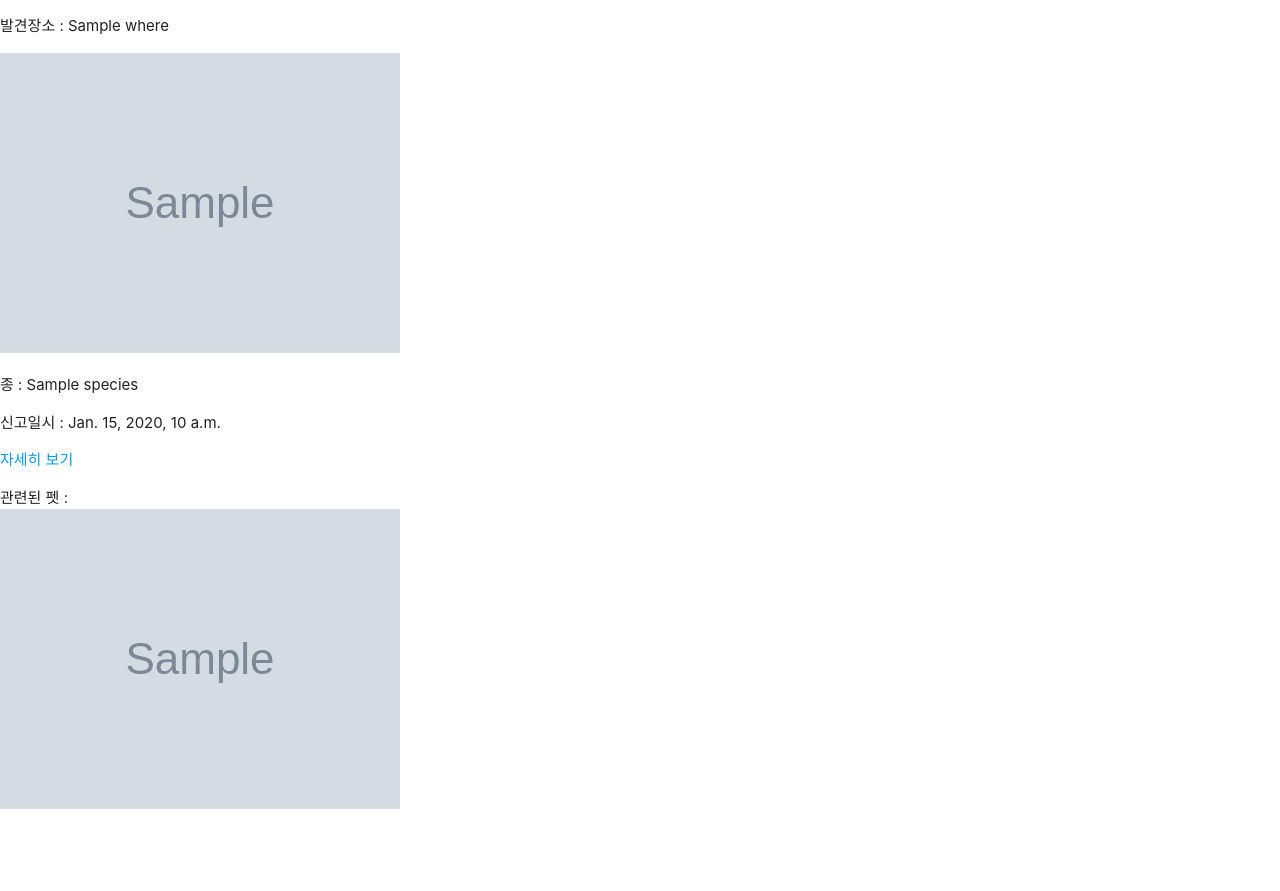
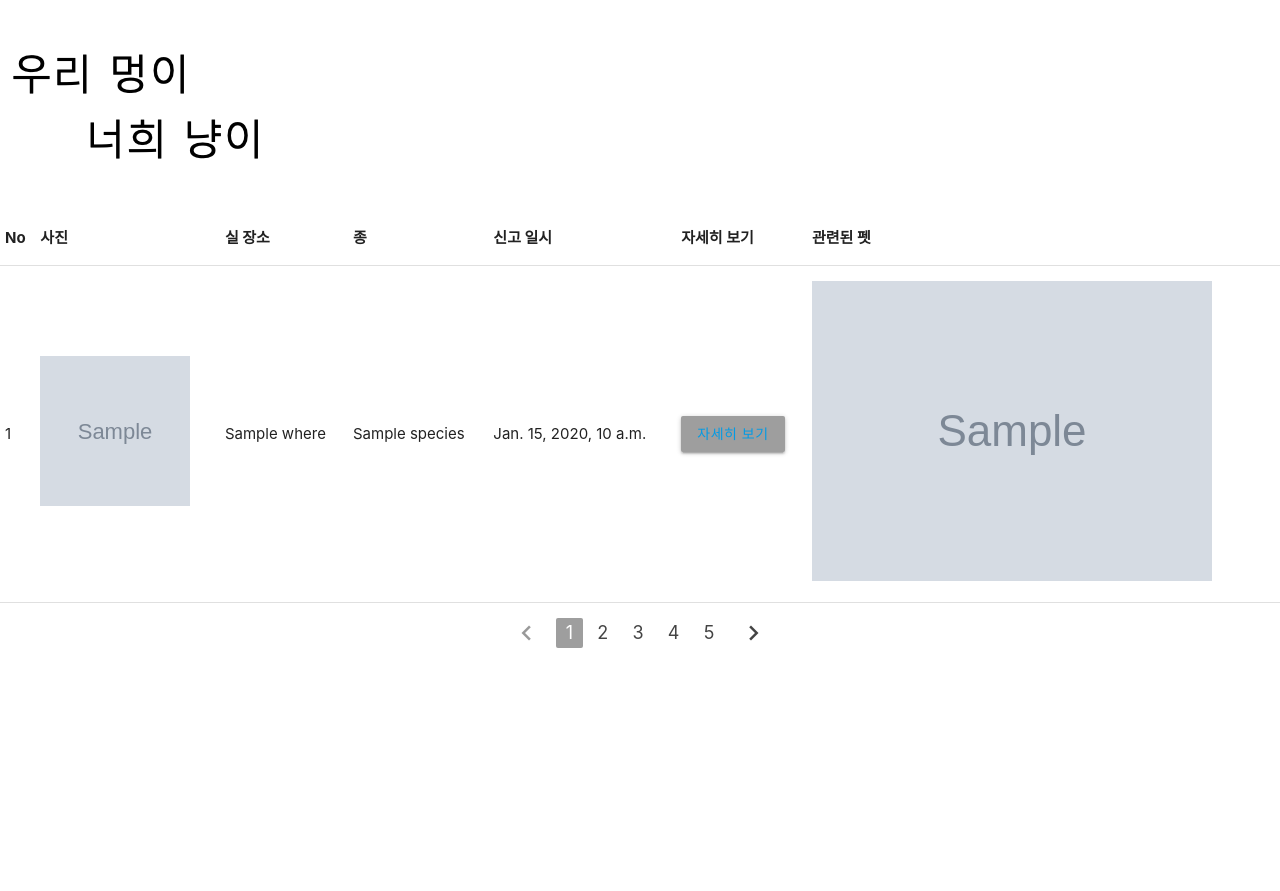
Before and after one commit to YMGYM/develup_quest-1, a Django app: template lostpet/templates/lostpetpage.html in a window 1280 px wide. After the commit the page ends 648 px from the top, so only its background shows below. Run offline with Django 3.2, Linux system fonts and the light colour scheme; the template is opened without the code that fills it: most values are stand-ins (such as "Sample title", 1, 10 or a date in 2020); grey boxes marked "Sample" are stand-in pictures.

Commit message:
add_table_pagination

```diff
--- a/lostpet/templates/lostpetpage.html
+++ b/lostpet/templates/lostpetpage.html
@@ -1,18 +1,37 @@
 {% extends "base.html" %}
-
+{% load staticfiles %}
 {% block content %}
 
-<p>
+<link rel="stylesheet" href="{% static 'lostpet/css/lostpet.css' %}" />
+
+<!-- img will be re-designed soon -->
+
+<h1><a href="#"><img src="{% static 'lostpet/images/logo.png' %}"/></a></h1>
+
+<table>
+        <thead>
+          <tr>
+              <th>No</th>
+              <th>사진</th>
+              <th>실 장소</th>
+              <th>종</th>
+              <th>신고 일시</th>
+              <th>자세히 보기</th>
+              <th>관련된 펫</th>
+          </tr>
+        </thead>
 
     {% for pet, linked in context %}
-        <p>발견장소 : {{ pet.where }}</p>
-        <img src=" {{ pet.thumb }} " />
-        <p> 종 :  {{pet.species }} </p>
-        <p> 신고일시 : {{pet.date }} </p>
-        <a href="{{ pet.link }}">자세히 보기</a>
-        <p>
-            관련된 펫 :
-            <br/>
+        <tbody>
+          <tr>
+            <td>1</td>
+            <td><img src= " {{ pet.thumb }} " width=150 height=150></td>
+            <td>{{ pet.where }}</td>
+            <td>{{pet.species }}</td>
+            <td>{{pet.date }}</td>
+            <td><div class="waves-light btn grey"><a href="{{ pet.link }}">자세히 보기</a></div></td>
+            <!-- hover 기능은 더 알아보고 넣도록 하겠음 -->
+            <td>
               {% if linked.count == 0 %}
                   <p> 등록된 신고가 없어요 ㅠㅠ </p>
               {% else %}
@@ -23,12 +42,23 @@
                   {% endfor %}
 
               {% endif %}
+            </td>
+          </tr>
+        </tbody>
+     {% endfor %}
+</table>
 
-        </p>
-<br />
-<br />
-    {% endfor %}
+<!-- Pagination 기능 넣어줄 수 있을까?? 참조 : https://blog.naver.com/kimfame/221318967452 -->
+<center>
+    <ul class="pagination">
+       <li class="disabled"><a href="#!"><i class="material-icons">chevron_left</i></a></li>
+       <li class="active grey"><a href="#!">1</a></li>
+       <li class="waves-effect"><a href="#!">2</a></li>
+       <li class="waves-effect"><a href="#!">3</a></li>
+       <li class="waves-effect"><a href="#!">4</a></li>
+       <li class="waves-effect"><a href="#!">5</a></li>
+      <li class="waves-effect"><a href="#!"><i class="material-icons">chevron_right</i></a></li>
+    </ul>
+</center>
 
-
-</p>
 {% endblock content %}
--- a/templates/base.html
+++ b/templates/base.html
@@ -4,6 +4,7 @@
         <title>우리 멍이, 너희 냥이</title>
          <!-- Compiled and minified CSS -->
         <link rel="stylesheet" href="https://cdnjs.cloudflare.com/ajax/libs/materialize/1.0.0/css/materialize.min.css">
+        <link href="https://fonts.googleapis.com/icon?family=Material+Icons" rel="stylesheet">
 
         <!-- Compiled and minified JavaScript -->
         <script src="https://cdnjs.cloudflare.com/ajax/libs/materialize/1.0.0/js/materialize.min.js"></script>
```
Also changed, not shown: findpet/templates/findpetpage.html (+47 -17 lines), firstpage/templates/frontpage.html (+1 -6 lines). Lines whose indentation alone changed are shown as unchanged.
